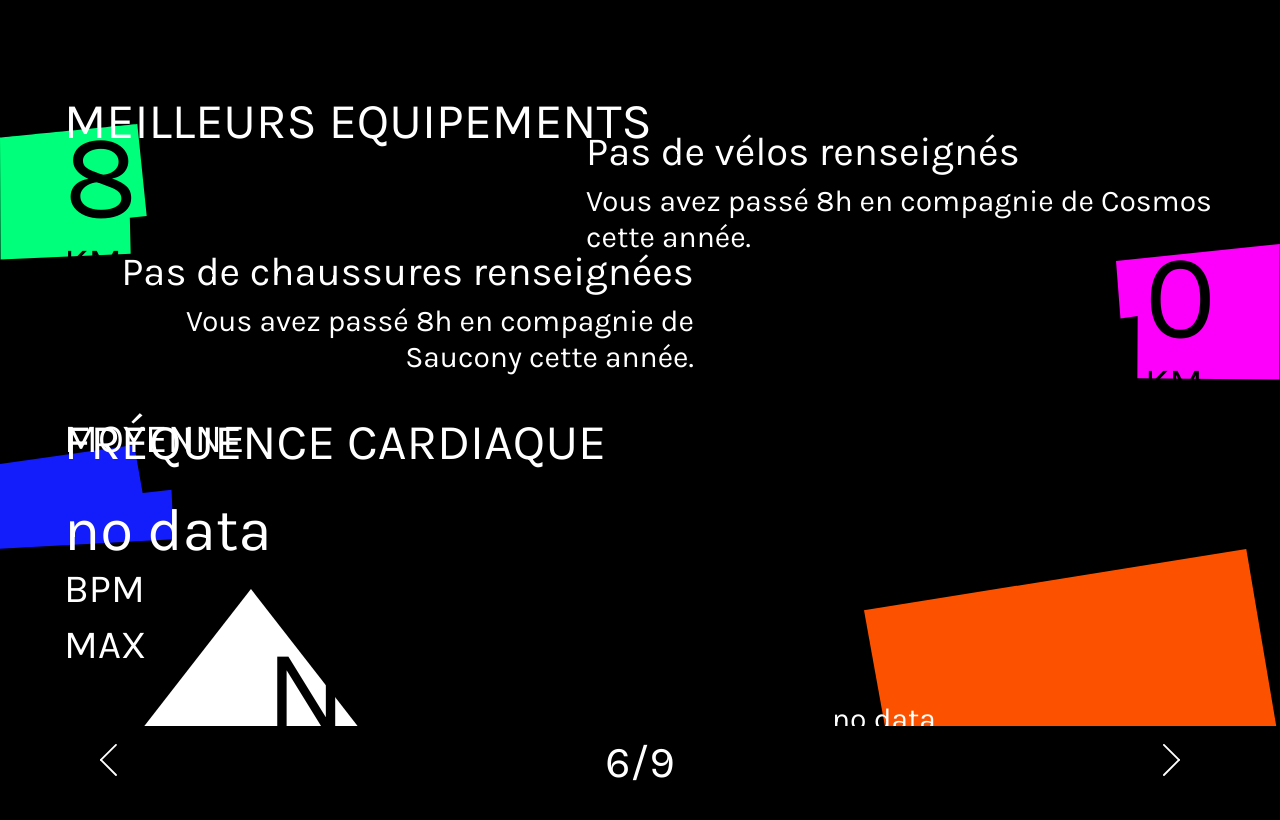
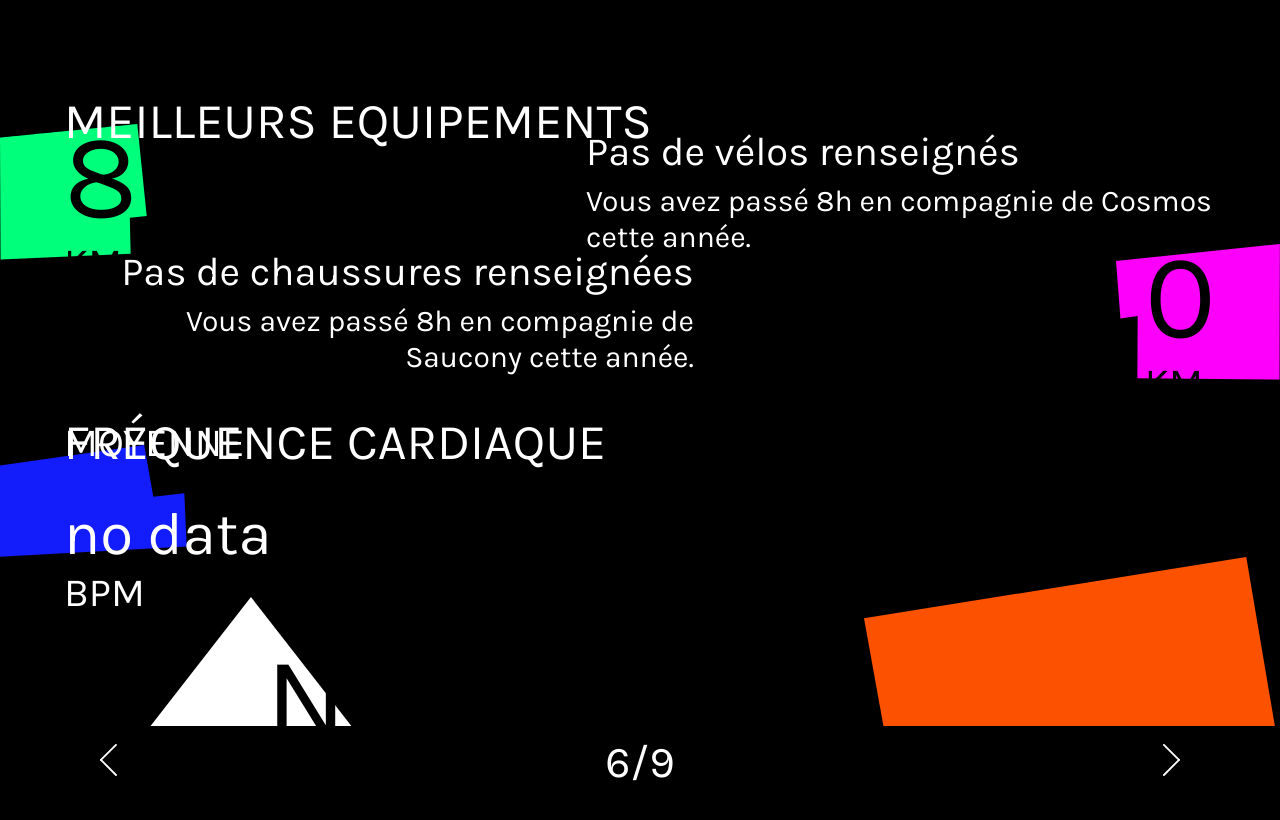
Before and after one commit to allan-cff/strava-free-year-in-sport-2023, a plain HTML site: page public/equipment.html in a window 1280 px wide. Shown: the part 62-882 px from the top of the page. Drawn offline with Linux system fonts and the light colour scheme; files whose address does not match are found by name.

Commit message:
cleaning

```diff
--- a/public/css/days.css
+++ b/public/css/days.css
@@ -16,7 +16,6 @@
     margin-left: -5vw;
 }
 
-
 .calendar {
     color:white;
     position : relative;
@@ -29,19 +28,16 @@
     height:100%;
     display : flex;
     flex-direction: column;
-
 }
 
 .month {
     margin:0.5vw;
 }
 
-
 .days{
     display:flex;
     align-items: center;
 }
-
 
 .calendar h2 {
     padding-right : 3vw;
@@ -67,8 +63,6 @@
     margin-right:1.6vw;
 }
 
-
-
 .streak{
     margin-top : 2vh;
     height : 10vh;
--- a/public/css/distance.css
+++ b/public/css/distance.css
@@ -23,7 +23,6 @@
     width:90vw;
 }
 
-
 #year h2 {
     margin : 0;
 }
@@ -38,7 +37,6 @@
     display:flex;
     flex-direction: row;
     justify-content: space-between;
-
 }
 
 .name {
@@ -84,7 +82,6 @@
     margin : 0.75vh 0;
     width: 90%;
     background-color: white;
-
 }
 
 .distance {
--- a/public/css/equipment.css
+++ b/public/css/equipment.css
@@ -91,7 +91,7 @@
     margin-left : -5vw;
     padding-left:5vw;
     color:white;
-    height:13vh;
+    height:14vh;
     display: flex;
     flex-direction: column;
     justify-content: center;
@@ -111,6 +111,13 @@
     padding-right:5vw;
     padding-top : 3vw;
     position:relative;
+    color:black;
+}
+
+#max h2 {
+    position :absolute;
+    top : 7vh;
+    left:7vw;
 }
 
 #triangle-max {
@@ -124,7 +131,6 @@
     flex-direction: column;
     align-items: center;
     justify-content: center;
-    color:black;
     height:80%;
     width: 60%;
 }
@@ -138,6 +144,7 @@
 
 #activity-max {
     font-size : 30px;
-    padding-left:60vw;
+    padding-left:55vw;
+    padding-top:3vh;
     width : 30vw;
 }
--- a/public/css/hours.css
+++ b/public/css/hours.css
@@ -9,7 +9,6 @@
     z-index:100;
 }
 
-
 #total-hours img {
     position : absolute;
     top : 0;
@@ -19,7 +18,6 @@
     height:110%;
     z-index:10;
 }
-
 
 #hours {
     height:20%;
@@ -53,9 +51,6 @@
     margin-top : 1vw;
 }
 
-
-
-
 .best-month {
     background-color: #fc5200 !important;
     z-index: 10;
--- a/public/css/index.css
+++ b/public/css/index.css
@@ -38,7 +38,6 @@
     justify-content: center;
     overflow:hidden;
     z-index:10;
-
 }
 
 .presentation p {
--- a/public/css/login.css
+++ b/public/css/login.css
@@ -11,9 +11,6 @@
     position: relative;
     height: 100vh;
 }
-
-
-
 
 #bienvenue {
     margin-top : 0;
--- a/public/css/pictures.css
+++ b/public/css/pictures.css
@@ -32,7 +32,6 @@
     flex-direction: column;
     justify-content: center;
     padding-left : 5vw;
-
 }
 
 #second .pictures-info {
--- a/public/css/style.css
+++ b/public/css/style.css
@@ -29,7 +29,6 @@
     align-items: flex-end;
     color:white;
     padding: 0 5vw 2vh 5vw;
-
 }
 
 header img {
@@ -40,8 +39,6 @@
     margin:0;
     font-size:38px;
 }
-
-
 
 footer {
     height:9vh;
@@ -65,7 +62,6 @@
 .arrow img {
     height:4vh;
 }
-
 
 .pagination {
     align-self: center;
--- a/public/css/top-sports.css
+++ b/public/css/top-sports.css
@@ -48,5 +48,3 @@
     fill : white;
     padding-right : 2vw;
 }
-
-/*à changer en svg*/
```
Also changed, not shown: public/equipment.html (+1 -1 lines), public/performances.html (+0 -1 lines), public/css/fastest.css (line endings or trailing spaces), public/images/haut-medaille.svg (deleted), public/images/montagne-basse.svg (deleted), public/images/montagne-haute.svg (deleted), public/images/pr.svg.
